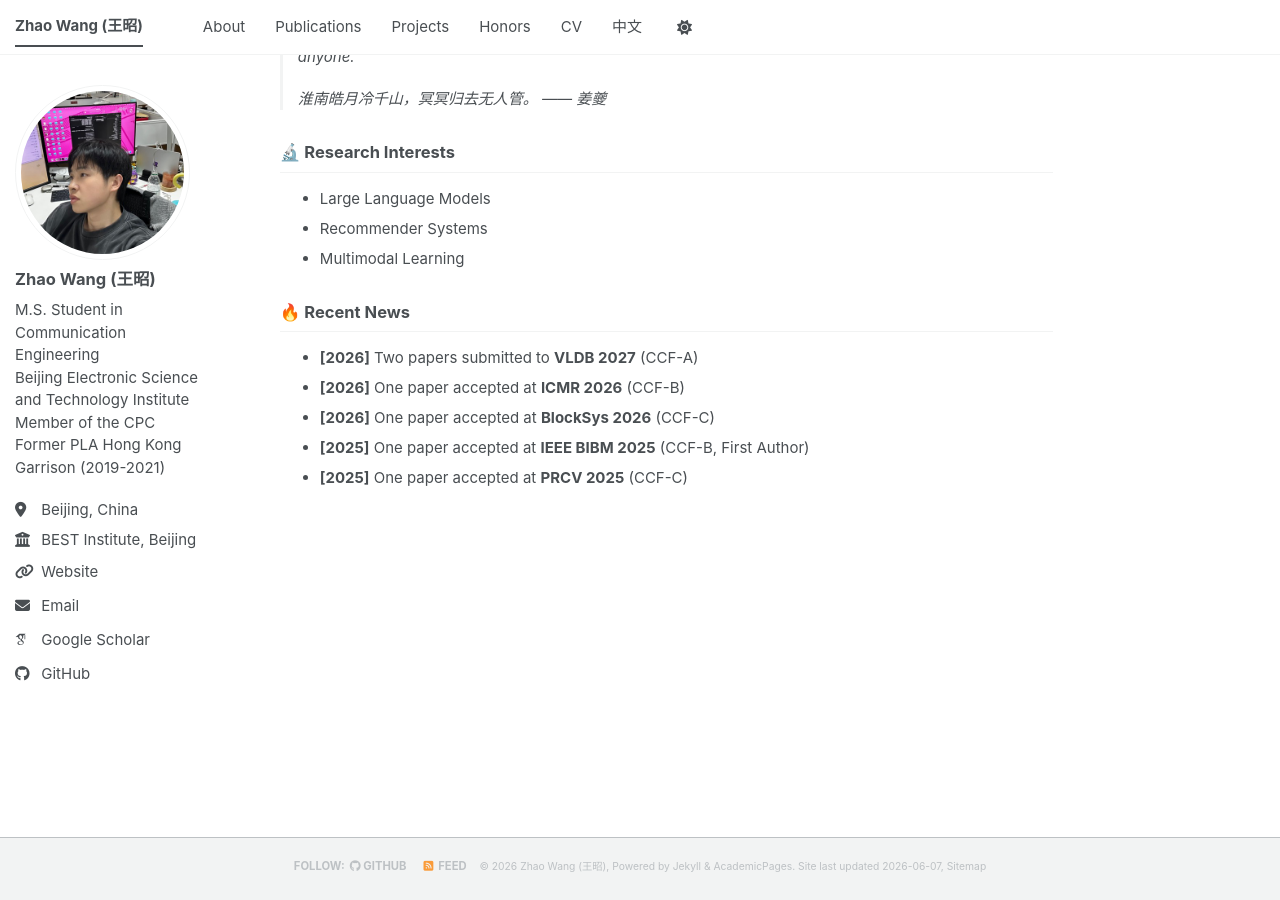
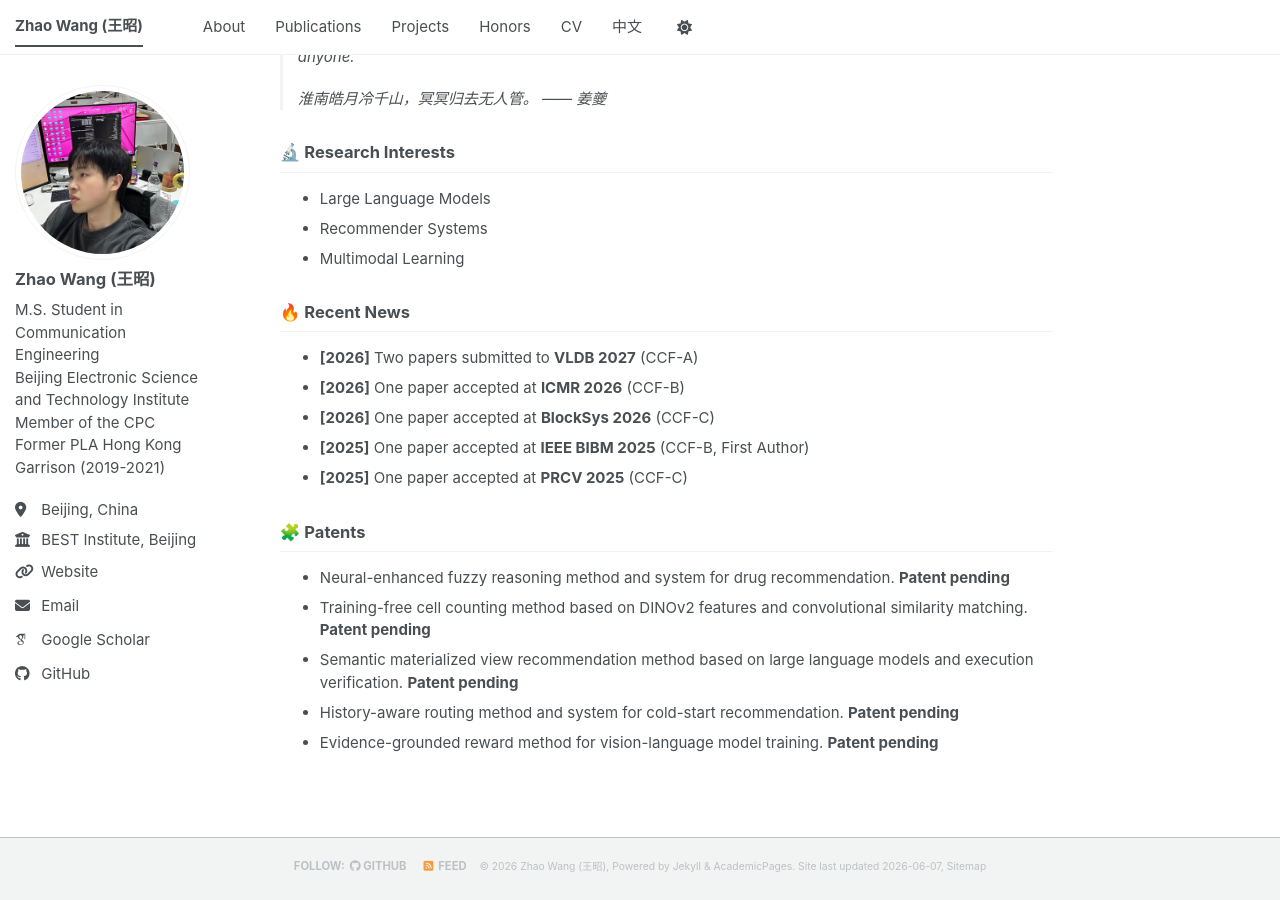
Before and after one commit to wangzhao-cs/wangzhao-cs.github.io, a Jekyll site: the page built from _pages/about.md, in a window 1280 px wide and 900 px high, scrolled down 725 px. Built offline with Jekyll 4.4.1, drawn with Linux system fonts in a browser that asks for light colours; some web fonts are replaced; a script bundle is joined from its source files by our own code; library files that are not in the unit come from our copies.

Commit message:
Add patents section to homepage

```diff
--- a/_pages/about.md
+++ b/_pages/about.md
@@ -39,3 +39,11 @@ During my graduate studies at **Beijing Electronic Science and Technology Instit
 - **[2026]** One paper accepted at **BlockSys 2026** (CCF-C)
 - **[2025]** One paper accepted at **IEEE BIBM 2025** (CCF-B, First Author)
 - **[2025]** One paper accepted at **PRCV 2025** (CCF-C)
+
+## 🧩 Patents
+
+- Neural-enhanced fuzzy reasoning method and system for drug recommendation. **Patent pending**
+- Training-free cell counting method based on DINOv2 features and convolutional similarity matching. **Patent pending**
+- Semantic materialized view recommendation method based on large language models and execution verification. **Patent pending**
+- History-aware routing method and system for cold-start recommendation. **Patent pending**
+- Evidence-grounded reward method for vision-language model training. **Patent pending**
```
